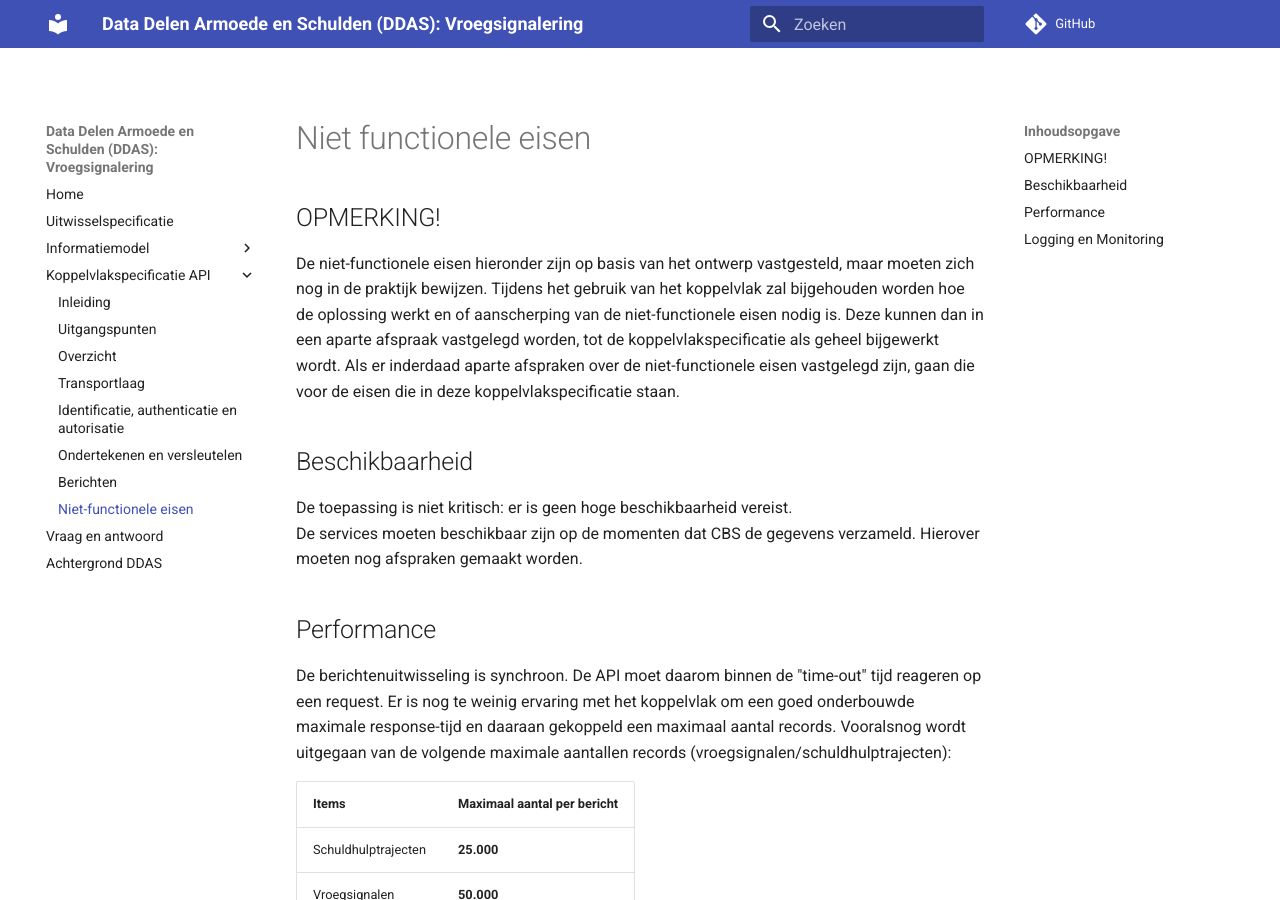
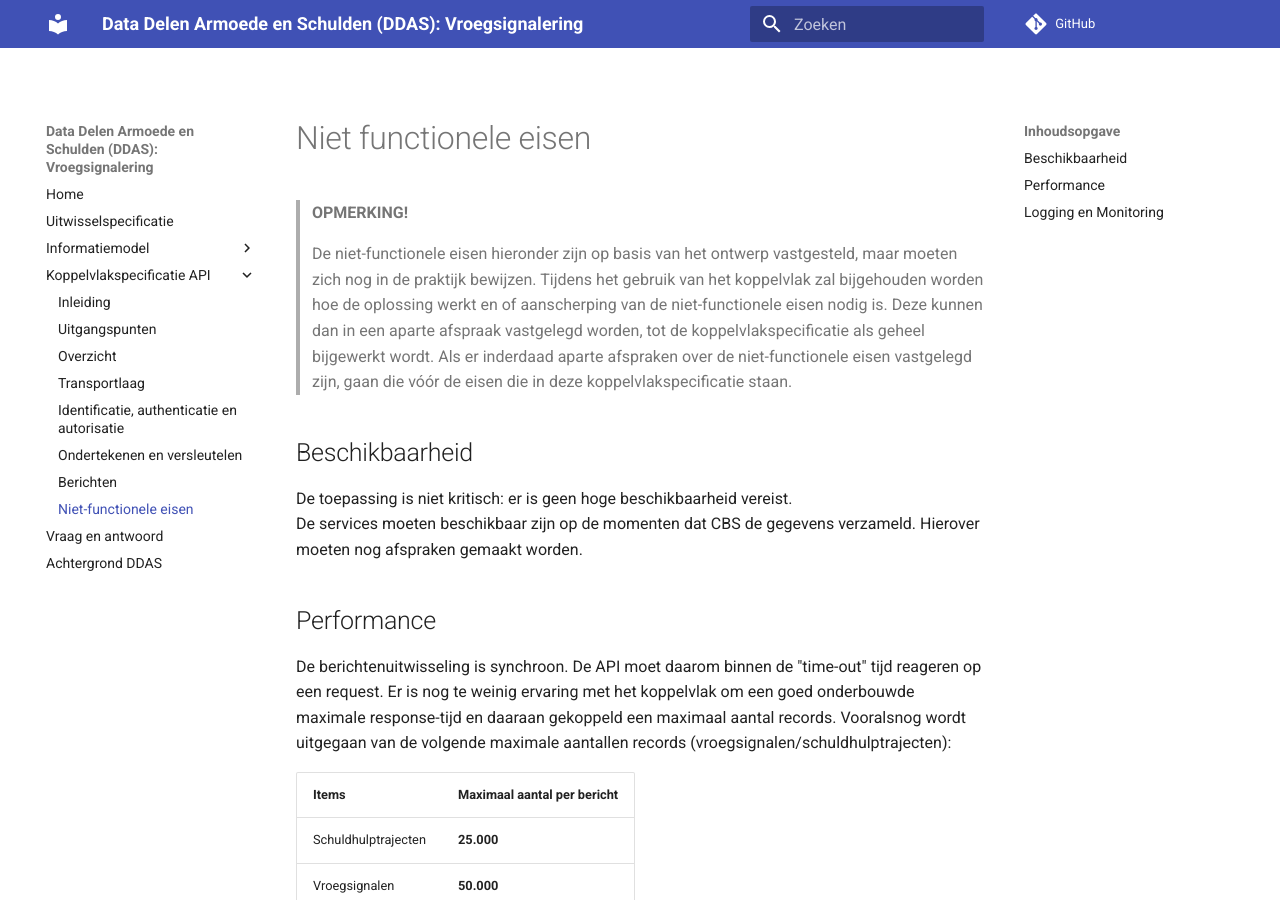
Before and after one commit to VNG-Realisatie/ddas-vroegsignalering, an MkDocs documentation site: the page built from docs/api/non-functionals.md, in a window 1280 px wide and 900 px high. Built offline with MkDocs 1.6.1 and Material for MkDocs 9.7.7, drawn with Linux system fonts in a browser that asks for light colours; comment, search, counter and statistics services are not loaded; the version menu is left out.

Commit message:
Update non-functionals.md

```diff
--- a/docs/api/non-functionals.md
+++ b/docs/api/non-functionals.md
@@ -1,8 +1,8 @@
 # Niet functionele eisen
 
-## OPMERKING!
+> **OPMERKING!**
 
-De niet-functionele eisen hieronder zijn op basis van het ontwerp vastgesteld, maar moeten zich nog in de praktijk bewijzen. Tijdens het gebruik van het koppelvlak zal bijgehouden worden hoe de oplossing werkt en of aanscherping van de niet-functionele eisen nodig is. Deze kunnen dan in een aparte afspraak vastgelegd worden, tot de koppelvlakspecificatie als geheel bijgewerkt wordt. Als er inderdaad aparte afspraken over de niet-functionele eisen vastgelegd zijn, gaan die voor de eisen die in deze koppelvlakspecificatie staan.
+>De niet-functionele eisen hieronder zijn op basis van het ontwerp vastgesteld, maar moeten zich nog in de praktijk bewijzen. Tijdens het gebruik van het koppelvlak zal bijgehouden worden hoe de oplossing werkt en of aanscherping van de niet-functionele eisen nodig is. Deze kunnen dan in een aparte afspraak vastgelegd worden, tot de koppelvlakspecificatie als geheel bijgewerkt wordt. Als er inderdaad aparte afspraken over de niet-functionele eisen vastgelegd zijn, gaan die vóór de eisen die in deze koppelvlakspecificatie staan.
 
 ## Beschikbaarheid
 
```
